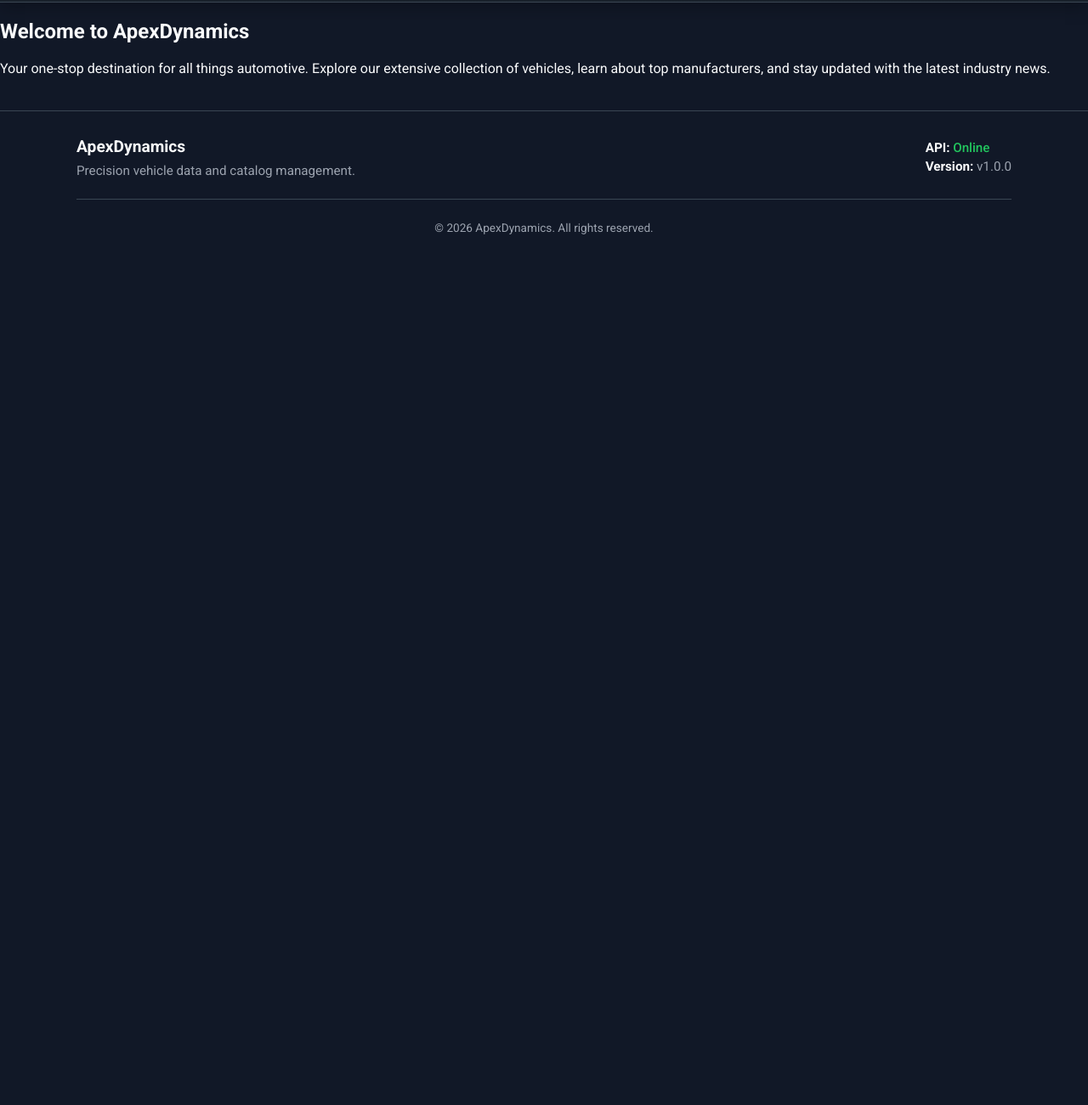
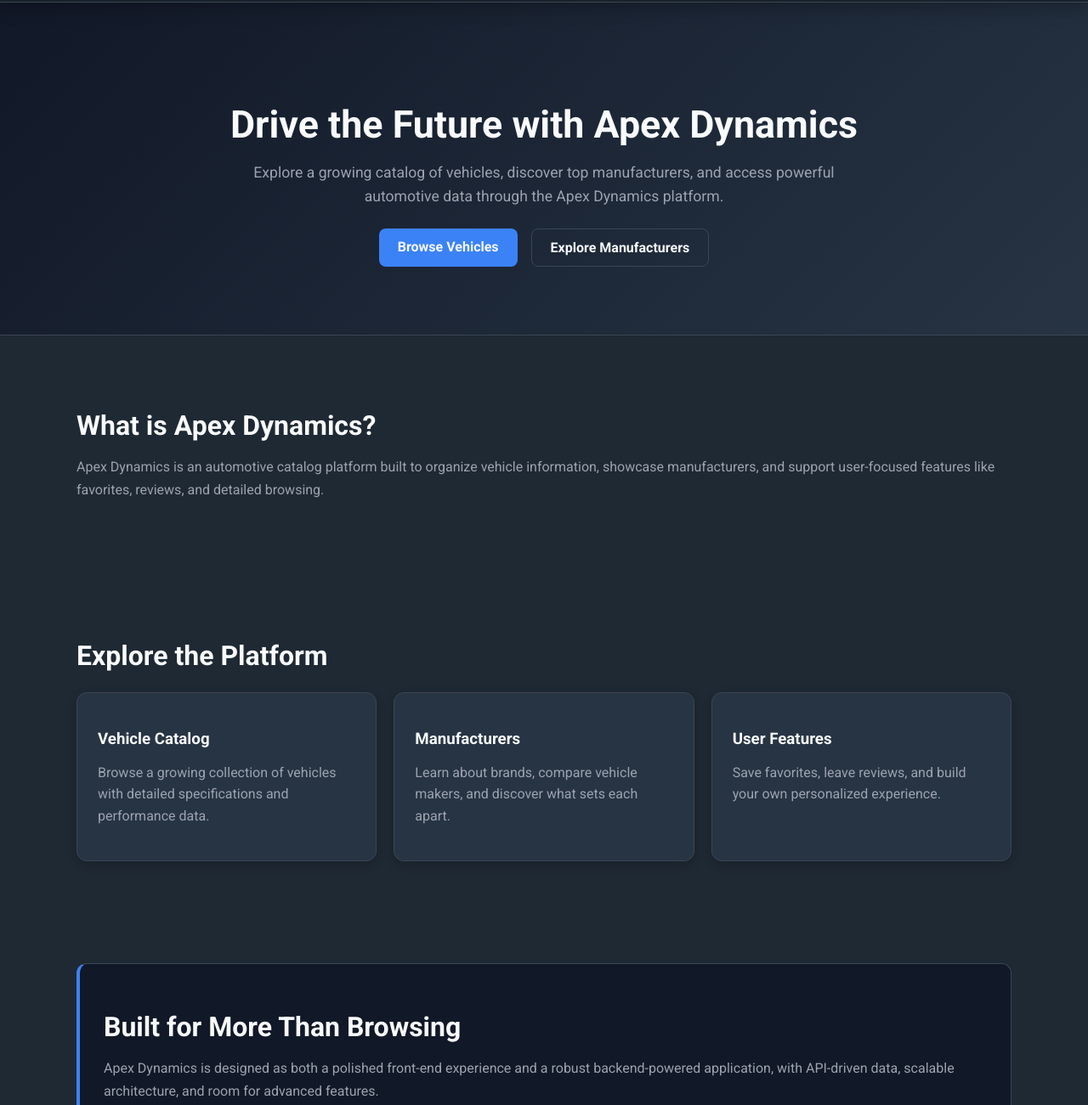
Before and after one commit to Bugbear777/ApexDynamics, a website: page public/index.html in a window 1280 px wide. Shown: the part 71-1372 px from the top of the page at 85% size. Before the commit the page ends 800 px from the top, so only its background shows below. Drawn offline with Linux system fonts and the light colour scheme.

Commit message:
homepage

```diff
--- a/public/css/styles.css
+++ b/public/css/styles.css
@@ -17,7 +17,7 @@
   --spacing-3: 24px;
   --spacing-4: 32px;
 }
-
+/* Header Styles */
 body {
   margin: 0;
   font-family: 'Roboto', sans-serif;
@@ -134,6 +134,7 @@ body {
     gap: 10px;
   }
 }
+/* Footer Styles */
 .site-footer {
   background-color: var(--color-bg-secondary);
   color: var(--color-text-secondary);
@@ -184,3 +185,125 @@ body {
   font-size: 0.85rem;
   color: var(--color-text-secondary);
 }
+/* Home Page Styles */
+main {
+  background-color: var(--color-bg-primary);
+  color: var(--color-text-primary);
+}
+
+.hero {
+  background: linear-gradient(135deg, var(--color-bg-secondary), var(--color-surface));
+  padding: 80px 20px;
+  border-bottom: 1px solid var(--color-border);
+}
+
+.hero-content {
+  max-width: 1100px;
+  margin: 0 auto;
+  text-align: center;
+}
+
+.hero h1 {
+  font-size: 2.8rem;
+  margin-bottom: 16px;
+  color: var(--color-text-primary);
+}
+
+.hero p {
+  max-width: 700px;
+  margin: 0 auto 24px;
+  font-size: 1.1rem;
+  line-height: 1.6;
+  color: var(--color-text-secondary);
+}
+
+.hero-buttons {
+  display: flex;
+  justify-content: center;
+  gap: 16px;
+  flex-wrap: wrap;
+}
+
+.btn {
+  display: inline-block;
+  padding: 12px 22px;
+  border-radius: 8px;
+  text-decoration: none;
+  font-weight: 600;
+  transition: 0.2s ease;
+}
+
+.btn-primary {
+  background-color: var(--color-primary);
+  color: var(--color-text-primary);
+}
+
+.btn-primary:hover {
+  opacity: 0.9;
+}
+
+.btn-secondary {
+  background-color: transparent;
+  color: var(--color-text-primary);
+  border: 1px solid var(--color-border);
+}
+
+.btn-secondary:hover {
+  background-color: var(--color-surface);
+}
+
+.home-section,
+.card-section,
+.highlight-section {
+  max-width: 1100px;
+  margin: 0 auto;
+  padding: 60px 20px;
+}
+
+.home-section h2,
+.card-section h2,
+.highlight-section h2 {
+  font-size: 2rem;
+  margin-bottom: 16px;
+  color: var(--color-text-primary);
+}
+
+.home-section p,
+.highlight-box p {
+  color: var(--color-text-secondary);
+  line-height: 1.7;
+  font-size: 1rem;
+}
+
+.card-grid {
+  display: grid;
+  grid-template-columns: repeat(auto-fit, minmax(240px, 1fr));
+  gap: 20px;
+  margin-top: 24px;
+}
+
+.info-card {
+  background-color: var(--color-surface);
+  border: 1px solid var(--color-border);
+  border-radius: 12px;
+  padding: 24px;
+  box-shadow: 0 4px 12px rgba(0, 0, 0, 0.2);
+}
+
+.info-card h3 {
+  margin-bottom: 12px;
+  color: var(--color-text-primary);
+}
+
+.info-card p {
+  color: var(--color-text-secondary);
+  line-height: 1.6;
+}
+
+.highlight-box {
+  background-color: var(--color-bg-secondary);
+  border: 1px solid var(--color-border);
+  border-left: 4px solid var(--color-primary);
+  border-radius: 12px;
+  padding: 28px;
+}
--- a/public/index.html
+++ b/public/index.html
@@ -6,21 +6,85 @@
   <title>Apex Dynamics</title>
   <link rel="stylesheet" href="/css/styles.css" />
 </head>
-
 <body>
   <div id="header"></div>
 
   <main>
-    <h2>Welcome to ApexDynamics</h2>
-    <p>
-      Your one-stop destination for all things automotive. Explore our extensive
-      collection of vehicles, learn about top manufacturers, and stay updated
-      with the latest industry news.
-    </p>
+    <section class="hero">
+      <div class="hero-content">
+        <h1>Drive the Future with Apex Dynamics</h1>
+        <p>
+          Explore a growing catalog of vehicles, discover top manufacturers,
+          and access powerful automotive data through the Apex Dynamics platform.
+        </p>
+        <div class="hero-buttons">
+          <a href="/vehicles" class="btn btn-primary">Browse Vehicles</a>
+          <a href="/manufacturers" class="btn btn-secondary">Explore Manufacturers</a>
+        </div>
+      </div>
+    </section>
+
+    <section class="home-section">
+      <h2>What is Apex Dynamics?</h2>
+      <p>
+        Apex Dynamics is an automotive catalog platform built to organize vehicle
+        information, showcase manufacturers, and support user-focused features
+        like favorites, reviews, and detailed browsing.
+      </p>
+    </section>
+
+    <section class="card-section">
+      <h2>Explore the Platform</h2>
+      <div class="card-grid">
+        <article class="info-card">
+          <h3>Vehicle Catalog</h3>
+          <p>Browse a growing collection of vehicles with detailed specifications and performance data.</p>
+        </article>
+
+        <article class="info-card">
+          <h3>Manufacturers</h3>
+          <p>Learn about brands, compare vehicle makers, and discover what sets each apart.</p>
+        </article>
+
+        <article class="info-card">
+          <h3>User Features</h3>
+          <p>Save favorites, leave reviews, and build your own personalized experience.</p>
+        </article>
+      </div>
+    </section>
+
+    <section class="highlight-section">
+      <div class="highlight-box">
+        <h2>Built for More Than Browsing</h2>
+        <p>
+          Apex Dynamics is designed as both a polished front-end experience and
+          a robust backend-powered application, with API-driven data, scalable
+          architecture, and room for advanced features.
+        </p>
+      </div>
+    </section>
+
+    <section class="card-section">
+      <h2>Coming Soon</h2>
+      <div class="card-grid">
+        <article class="info-card">
+          <h3>Detailed Vehicle Pages</h3>
+          <p>Deep-dive into vehicle specifications, stats, and manufacturer information.</p>
+        </article>
+
+        <article class="info-card">
+          <h3>Favorites System</h3>
+          <p>Save the vehicles you like most and come back to them anytime.</p>
+        </article>
+
+        <article class="info-card">
+          <h3>Review System</h3>
+          <p>Share opinions, compare vehicles, and build community-driven insights.</p>
+        </article>
+      </div>
+    </section>
   </main>
 
   <div id="footer"></div>
-
-  <script src="/js/main.js"></script>
+  <script src="./js/main.js"></script>
 </body>
-</html>
```
